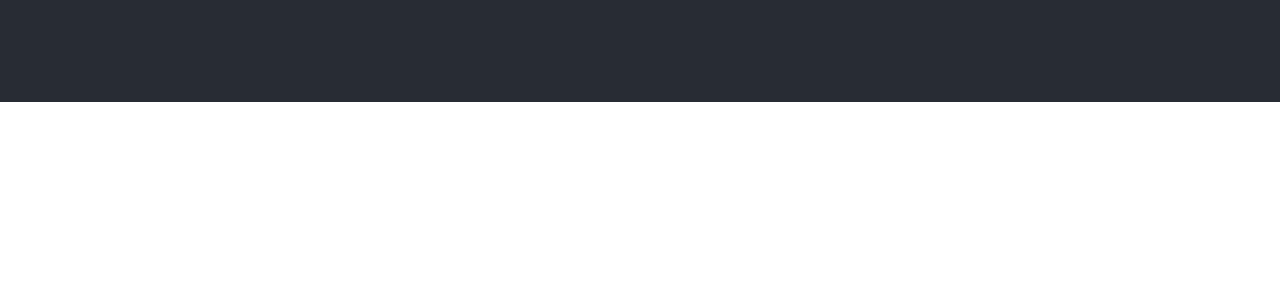
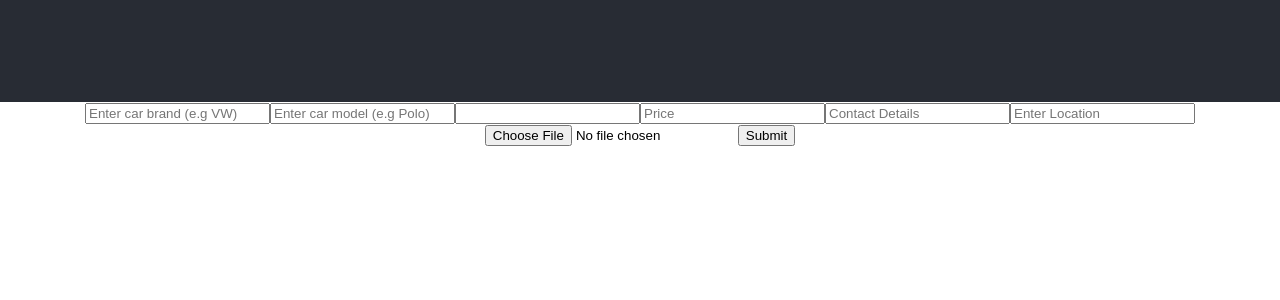
Before and after one commit to skosana721/Moral-Activities, a React (Create React App) app in the folder car-dealer/: page / in a window 1280 px wide. Shown: the top 300 px of the page. Built offline with nearby package versions, Linux system fonts and the light colour scheme.

Commit message:
created a form that has inputs for car brand, car model , price contact details , location , file upload and submit button

```diff
--- a/car-dealer/src/component/RegisterForm.js
+++ b/car-dealer/src/component/RegisterForm.js
@@ -1,7 +1,32 @@
 import React from "react";
 
 function RegisterForm() {
-  return <div></div>;
+  return (
+    <div>
+      <form>
+        <input
+          type="text"
+          name="brand"
+          placeholder="Enter car brand (e.g VW)"
+        />
+        <input
+          type="text"
+          name="model"
+          placeholder="Enter car model (e.g Polo)"
+        />
+        <input type="number" name="" placeholder="" />
+        <input type="number" name="price" placeholder="Price" />
+        <input type="number" name="contact" placeholder="Contact Details" />
+        <input type="text" name="location" placeholder="Enter Location" />
+        <input
+          type="file"
+          accept="image/gif, image/jpeg, image/png"
+          name="image"
+        ></input>
+        <button type="submit">Submit</button>
+      </form>
+    </div>
+  );
 }
 
 export default RegisterForm;
```
